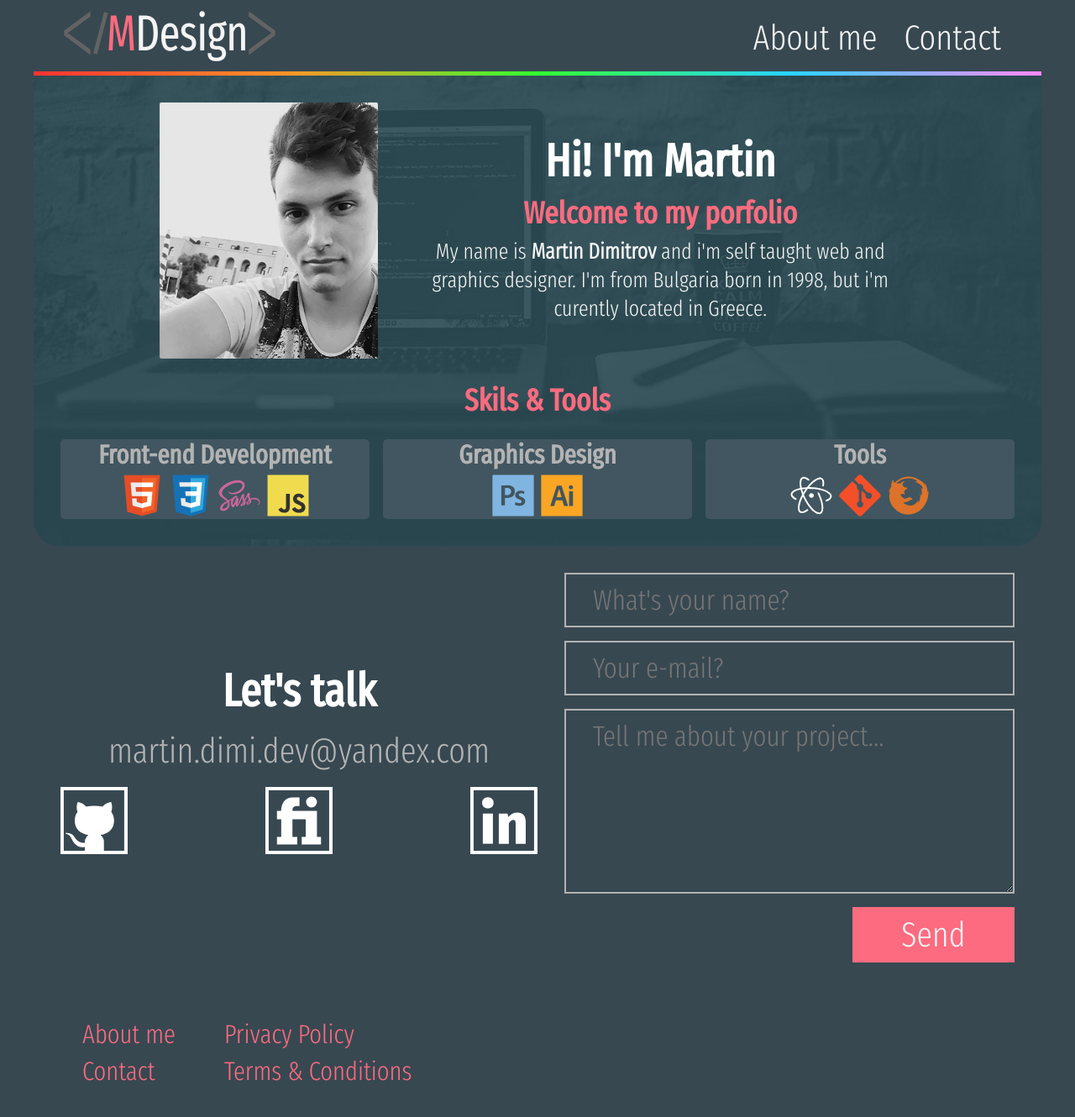
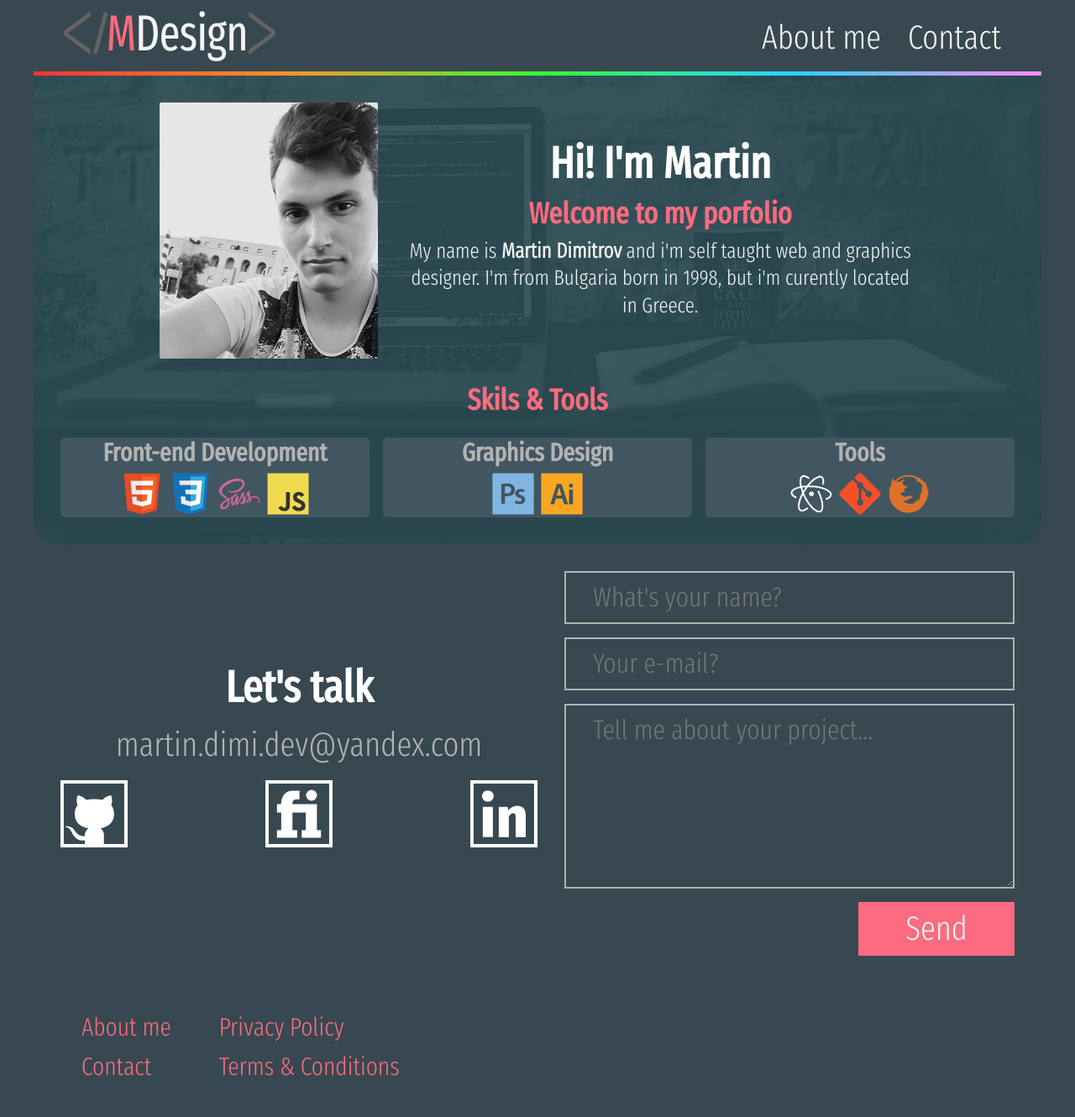
Before and after one commit to martindimi/mdesign-source, a Jekyll site: the page built from _pages/home.md, in a window 1280 px wide. Shown: the whole page at 84% size. Built offline with Jekyll 4.4.1, drawn with Linux system fonts in a browser that asks for light colours.

Commit message:
Make some typography adjustments

```diff
--- a/_sass/3_base/_typography.scss
+++ b/_sass/3_base/_typography.scss
@@ -26,7 +26,6 @@
   font-family: "Fira Sans Compressed Light";
 
   color: $color-sec;
-  text-align: center;
 
   // --- Tablet and up ---
   @include breakpoints(tablet-portrait-up){
@@ -35,7 +34,7 @@
 
   // --- Desktop and up ---
   @include breakpoints(desktop-up){
-    font-size: 26px;
+    font-size: 25px;
   }
 }
 
@@ -80,9 +79,15 @@
 // Lists
 ul, ol {
   margin-bottom: 1.4em;
-  width: max-content;
+  //width: max-content;
   text-align: left;
   padding-left: 1em;
+
+}
+
+li {
+  width: 100%;
+  margin-bottom: .2em;
 }
 
 // Anchors
--- a/_sass/5_sections/_about-me.scss
+++ b/_sass/5_sections/_about-me.scss
@@ -108,7 +108,7 @@
 
     // Category title
     &-title {
-      margin-bottom: 8px;
+      text-align: center;
     }
   }
 
--- a/_sass/5_sections/_contact.scss
+++ b/_sass/5_sections/_contact.scss
@@ -44,6 +44,7 @@
   font-size: 1.3em;
   margin: 0;
   color: $color-light-gray;
+  text-align: center;
 
   // --- Tablet portrait only ---
   @include breakpoints(tablet-portrait-up){
```
